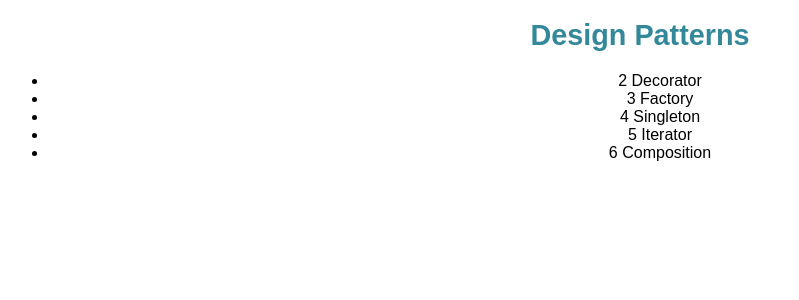
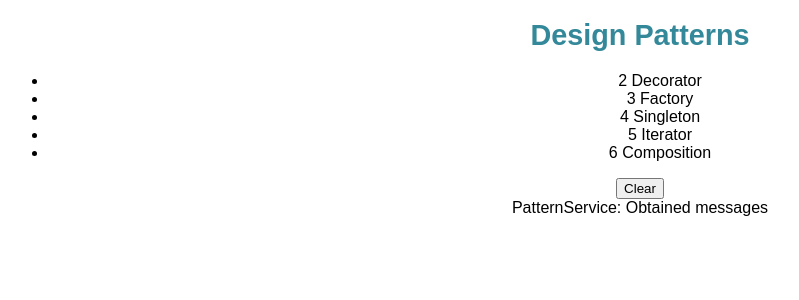
Before and after one commit to TheOneAmir/AngularTutorial, an Angular app: page / in a window 1280 px wide. Shown: the top 300 px of the page, without its empty margins (0-799 px from the left). Built offline with nearby package versions, Linux system fonts and the light colour scheme.

Commit message:
Add message service

```diff
--- a/src/app/app.component.html
+++ b/src/app/app.component.html
@@ -4,4 +4,5 @@
      {{ title }}
   </h1>
   <app-patterns></app-patterns>
+  <app-messages></app-messages>
 </div>
--- a/src/app/app.module.ts
+++ b/src/app/app.module.ts
@@ -5,12 +5,14 @@
 import { AppComponent } from './app.component';
 import { PatternsComponent } from './patterns/patterns.component';
 import { PatternDetailComponent } from './pattern-detail/pattern-detail.component';
+import { MessagesComponent } from './messages/messages.component';
 
 @NgModule({
   declarations: [
     AppComponent,
     PatternsComponent,
-    PatternDetailComponent
+    PatternDetailComponent,
+    MessagesComponent
   ],
   imports: [
     BrowserModule,
--- /dev/null
+++ b/src/app/message.service.ts
@@ -0,0 +1,18 @@
+import { Injectable } from '@angular/core';
+
+@Injectable({
+  providedIn: 'root'
+})
+export class MessageService {
+  messages: string[] = [];
+
+  add(message: string): void {
+    this.messages.push(message);
+  }
+
+  clear() {
+    this.messages = [];
+  }
+
+  constructor() { }
+}
--- /dev/null
+++ b/src/app/messages/messages.component.html
@@ -0,0 +1,8 @@
+<div *ngIf="messageService.messages.length">
+  <button title="Clear" (click)='messageService.clear()'>
+    Clear
+  </button>
+  <div *ngFor='let message of messageService.messages'>
+    {{message}}
+  </div>
+</div>
--- /dev/null
+++ b/src/app/messages/messages.component.ts
@@ -0,0 +1,16 @@
+import { Component, OnInit } from '@angular/core';
+import { MessageService } from '../message.service';
+
+@Component({
+  selector: 'app-messages',
+  templateUrl: './messages.component.html',
+  styleUrls: ['./messages.component.css']
+})
+export class MessagesComponent implements OnInit {
+
+  constructor(public messageService: MessageService) { }
+
+  ngOnInit() {
+  }
+
+}
--- a/src/app/pattern.service.ts
+++ b/src/app/pattern.service.ts
@@ -2,14 +2,16 @@
 import { Pattern } from './pattern';
 import { PATTERNS } from './mock-patterns';
 import { Observable, of } from 'rxjs';
+import { MessageService } from './message.service';
 
 @Injectable({
   providedIn: 'root'
 })
 export class PatternService {
   getPatterns(): Observable<Pattern[]> {
+    this.messageService.add('PatternService: Obtained messages');
     return of(PATTERNS);
   }
 
-  constructor() { }
+  constructor(private messageService: MessageService) { }
 }
```
Also changed, not shown: src/app/messages/messages.component.css (added), 2 other files (tests, documents, lock files or other folders).
